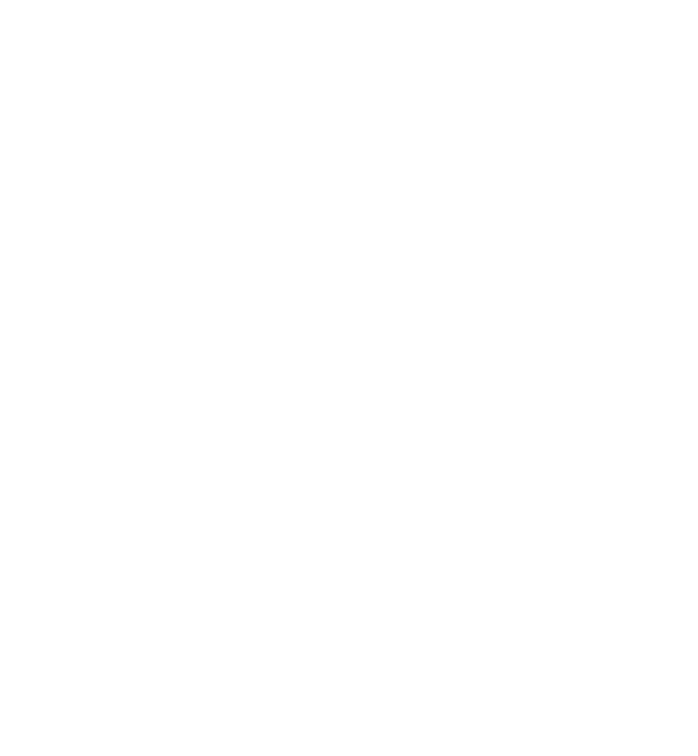
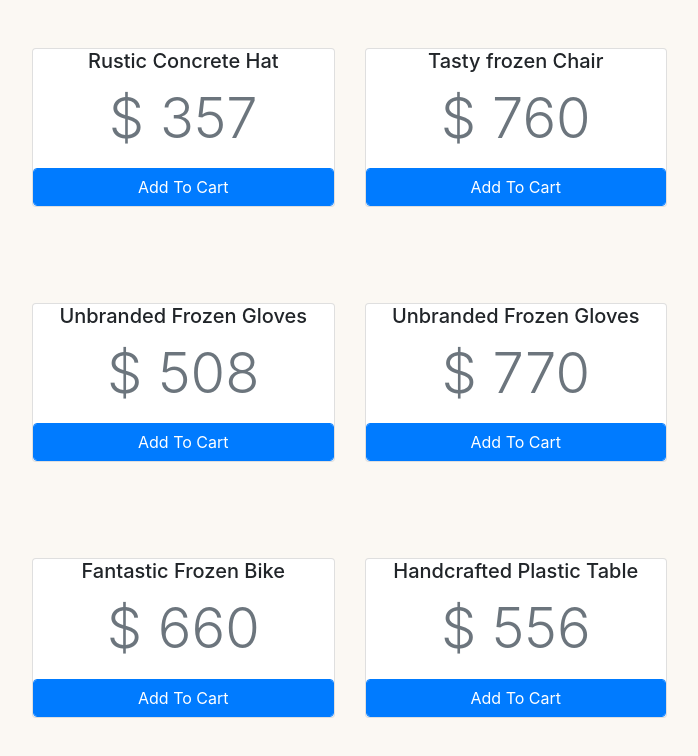
Before and after one commit to Leila-Haghdoost/shopping-cart, a Vue app in the folder vue-practice-shop/: page / in a window 1280 px wide. Shown: the top 756 px of the page, without its empty margins (53-751 px from the left). Built offline with nearby package versions, Linux system fonts and the light colour scheme.

Commit message:
add-to cart function

```diff
--- a/vue-practice-shop/src/App.vue
+++ b/vue-practice-shop/src/App.vue
@@ -1,11 +1,43 @@
 <template>
-
+	<div class="container">
+		<div class="row">
+			<div class="col-md-7">
+				<div class="row">
+					<div :key="product.id" class="col-md-6" v-for="product in products">
+						<product v-on:add-to-cart="addToCart(product)" :product="product"></product>
+					</div>
+				</div>
+			</div>
+			<div class="col-md-5"></div>
+		</div>
+	</div>
 </template>
 
 <script>
+import products from "@/products.json";
+import Product from "@/components/Product.vue";
 
 export default {
-  name: 'app',
+	name: "app",
+	components: {
+		Product
+	},
+	data() {
+		return {
+			products,
+			cart: []
+		};
+	},
+	methods: {
+		addToCart(product) {
+			this.cart.push(product);
+		}
+	}
+};
+</script>
 
+<style>
+body {
+	background-color: #fbf8f3;
 }
-</script>
+</style>
--- /dev/null
+++ b/vue-practice-shop/src/components/Product.vue
@@ -0,0 +1,18 @@
+<template>
+	<div class="card my-5">
+		<div class="crd-body">
+			<h5 class="text-center card-title" Product name>{{product.title}}</h5>
+			<p class="text-center text-muted card-text display-4">$ {{Number(product.price).toFixed()}}</p>
+			<button @click="$emit('add-to-cart', product)" class="btn btn-primary form-control">Add To Cart</button>
+		</div>
+	</div>
+</template>
+
+<script>
+export default {
+	props: ["product"]
+};
+</script>
+
+<style>
+</style>
--- /dev/null
+++ b/vue-practice-shop/src/products.json
@@ -0,0 +1,38 @@
+[
+    {
+        "id": "1",
+        "title": "Rustic Concrete Hat",
+        "image": "http://lorempixel.com/640/480/people",
+        "price": "357.00"
+    },
+    {
+        "id": "2",
+        "title": "Tasty frozen Chair",
+        "image": "http://lorempixel.com/640/480/sports",
+        "price": "760.00"
+    },
+    {
+        "id": "3",
+        "title": "Unbranded Frozen Gloves",
+        "image": "http://lorempixel.com/640/480/city",
+        "price": "508.00"
+    },
+    {
+        "id": "4",
+        "title": "Unbranded Frozen Gloves",
+        "image": "http://lorempixel.com/640/480/sports",
+        "price": "770.00"
+    },
+    {
+        "id": "5",
+        "title": "Fantastic Frozen Bike",
+        "image": "http://lorempixel.com/640/480/animals",
+        "price": "660.00"
+    },
+    {
+        "id": "6",
+        "title": "Handcrafted Plastic Table",
+        "image": "http://lorempixel.com/640/480/sports",
+        "price": "556.00"
+    }
+]
```
